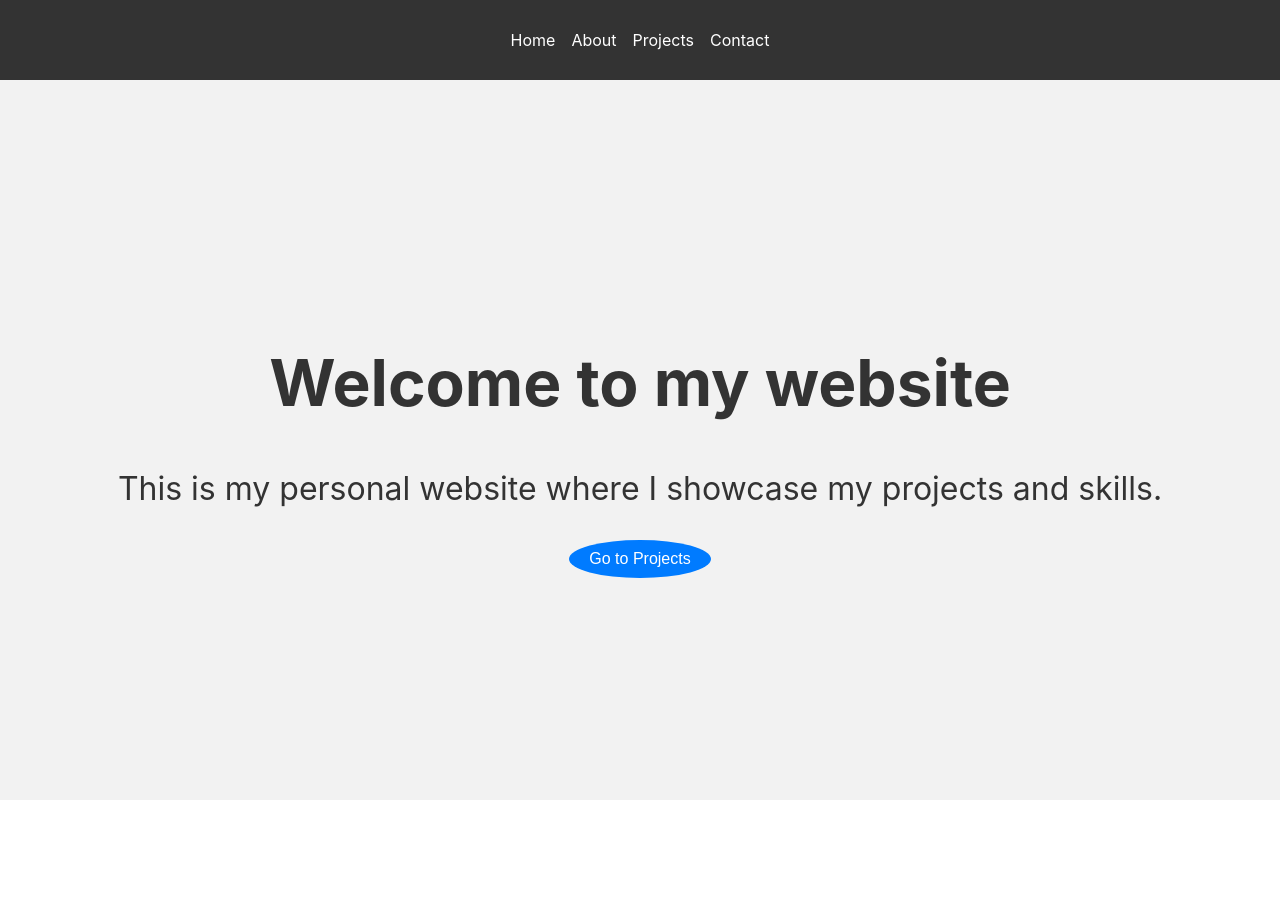
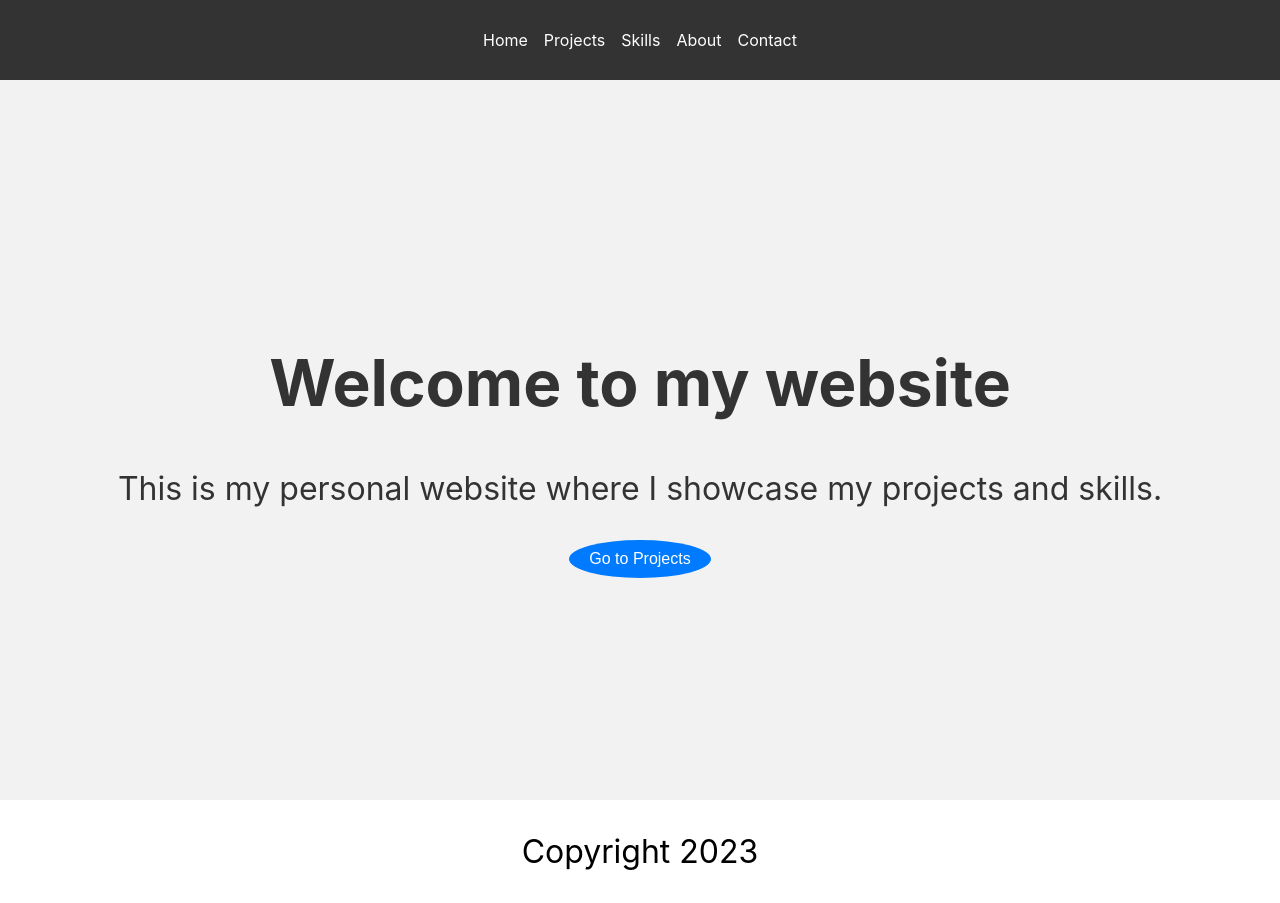
Before and after one commit to MthabiKT/Website_Project, a React (Create React App) app: page / in a window 1280 px wide. Before the commit the page ends 800 px from the top, so only its background shows below. Built offline with nearby package versions, Linux system fonts and the light colour scheme.

Commit message:
add footer component

```diff
--- a/src/App.js
+++ b/src/App.js
@@ -4,7 +4,7 @@ import Navbar from './Components/Navbar';
 import Home from './Components/Home';
 // import About from './Components/About';
 // import Contact from './Components/Contact';
-
+import Footer from './Components/Footer'
 
 import './App.css';
 function App() {
@@ -17,6 +17,7 @@ function App() {
          {/* <Route exact path="/about" component={About} />
          <Route exact path="/contact" component={Contact} /> */}
         </Routes>
+        <Footer/>
       </div>
     </Router>
   );
--- a/src/Components/Navbar.js
+++ b/src/Components/Navbar.js
@@ -13,10 +13,13 @@ function Navbar() {
           <Link to="/">Home</Link>
         </li>
         <li className="nav-link">
-          <Link to="/about">About</Link>
+          <Link to="/projects">Projects</Link>
         </li>
         <li className="nav-link">
-          <Link to="/projects">Projects</Link>
+          <Link to="/skills">Skills</Link>
+        </li>
+        <li className="nav-link">
+          <Link to="/about">About</Link>
         </li>
         <li className="nav-link">
           <Link to="/contact">Contact</Link>
```
